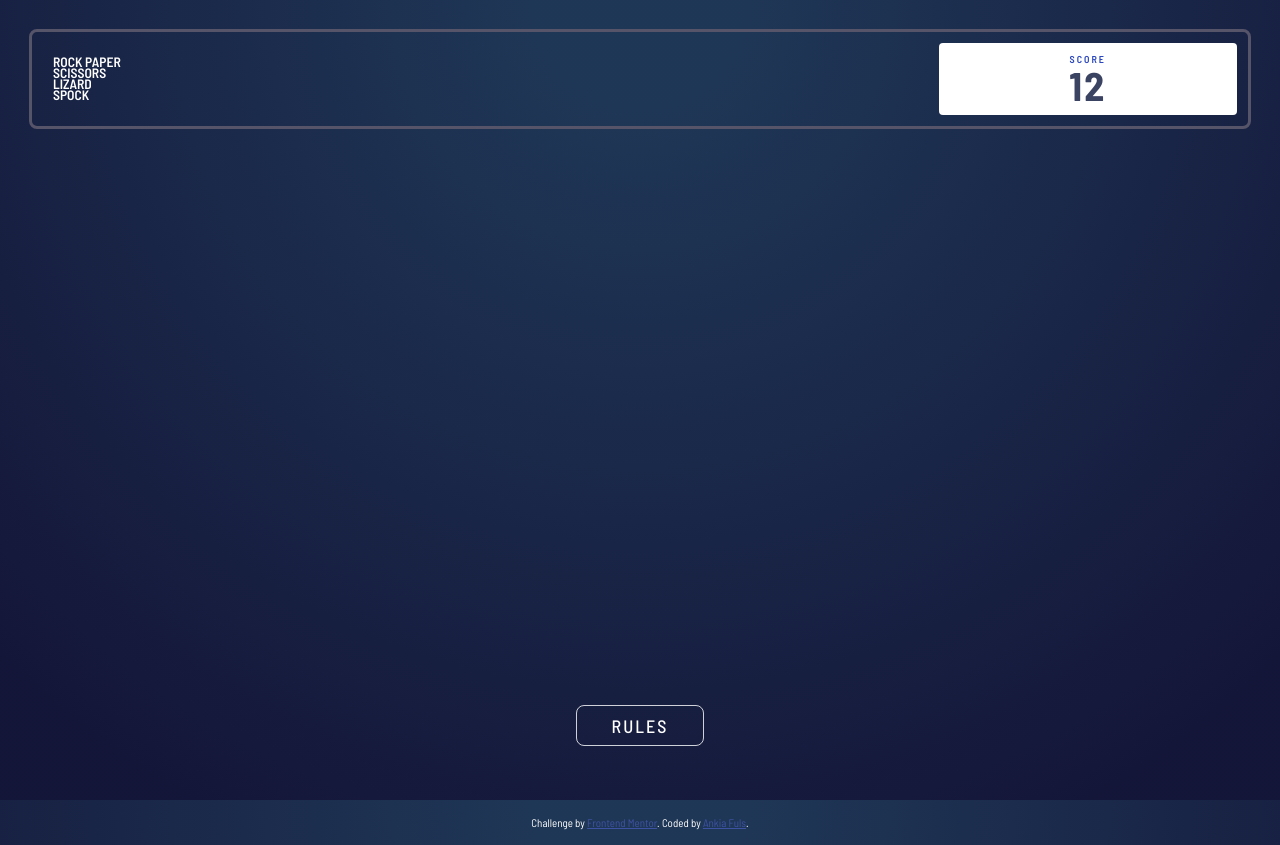
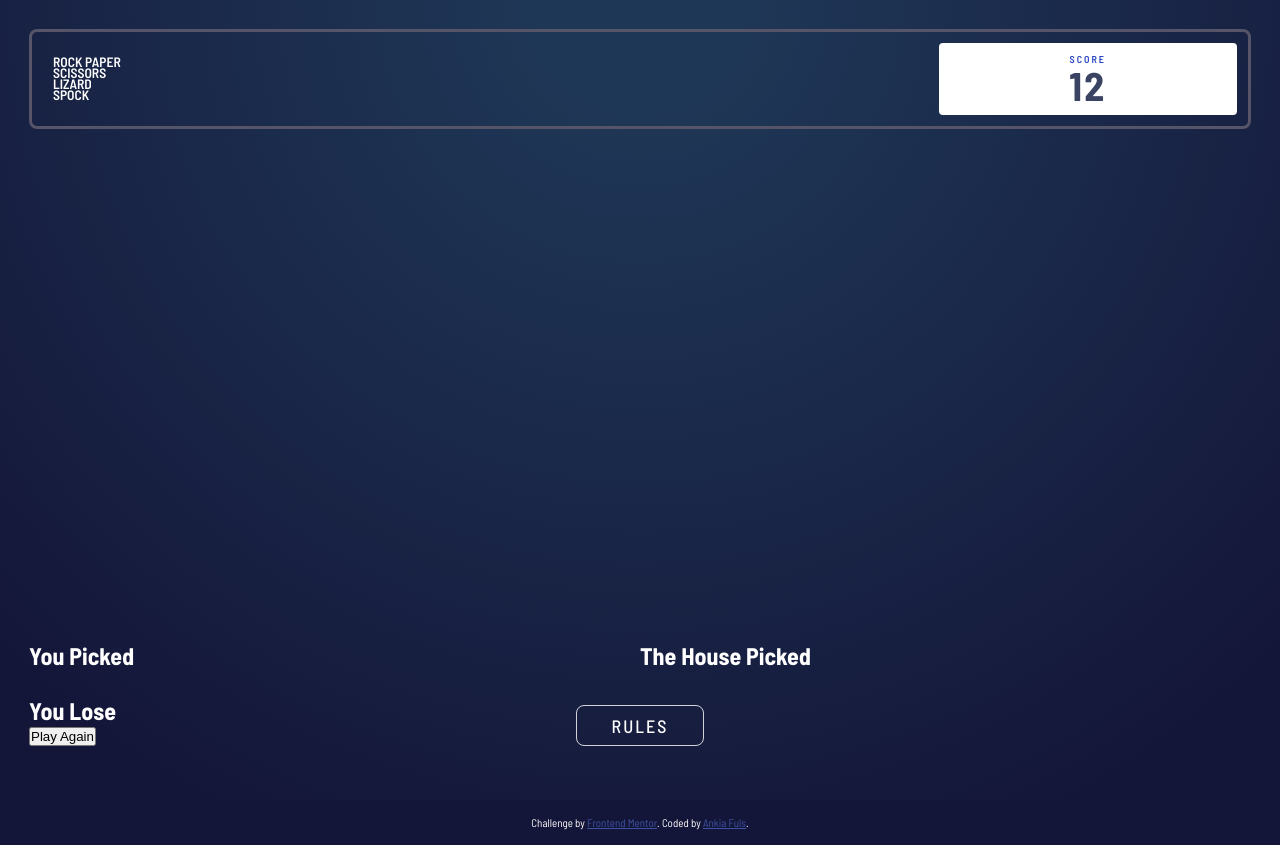
Before and after one commit to Ankia-Fuls/fem-rock-paper-scissors, a React (Vite) app: page / in a window 1280 px wide. Built offline with nearby package versions, Linux system fonts and the light colour scheme.

Commit message:
Layed out screen changing

```diff
--- a/src/App.jsx
+++ b/src/App.jsx
@@ -18,6 +18,10 @@ function App() {
 
   // Score
   const [score, setScore] = useState(12);
+  const [win, setWin] = useState(false);
+
+  // State
+  const [chosen, setChosen] = useState(false);
 
   // Toggle modal state
   useEffect(() => {
@@ -73,8 +77,31 @@ function App() {
             </div>
           </div>
 
-          <div className='game__main'>
+          {/* Choosing Step */}
+          <div className={!chosen ? 'game__choice' : 'game__choice hidden'} aria-hidden={chosen} inert={chosen}>
 
+          </div>
+
+          {/* Results */}
+          <div className={chosen ? 'game__results' : 'game__results hidden'} aria-hidden={!chosen} inert={!chosen}>
+            <div className='results__user'>
+              <h2>You Picked</h2>
+              <div className='results__display'>
+                {/* Results image */}
+              </div>
+            </div>
+
+            <div className='results__computer'>
+              <h2>The House Picked</h2>
+              <div className='results__display results__display--house'>
+                {/* Results image */}
+              </div>
+            </div>
+
+            <div className='results__result'>
+              <h2>{win ? "You Win" : "You Lose"}</h2>
+              <button className='results__reset'>Play Again</button>
+            </div>
           </div>
 
 
--- a/src/css/styles.scss
+++ b/src/css/styles.scss
@@ -47,6 +47,11 @@ main {
     position: relative;
     width: 100%;
     height: 100%;
+}
+
+.hidden {
+    display: none;
+    position: relative;
 }
 
 .game {
@@ -128,6 +133,31 @@ main {
         text-transform: uppercase;
 
     }
+
+    &__results {
+        display: grid;
+        grid-template-columns: 1fr 1fr;
+        grid-template-rows: auto auto;
+        grid-template-areas:
+            "user computer"
+            "result result";
+
+        // For large screens, all in row, place result between the others
+    }
+}
+
+.results {
+    &__user {
+        grid-area: user;
+    }
+
+    &__computer {
+        grid-area: computer;
+    }
+
+    &__result {
+        grid-area: result;
+    }
 }
 
 .rules {
@@ -140,6 +170,8 @@ main {
 
 
 .attribution {
+    width: 100%;
+    background-color: var(--radial-end);
     font-size: 0.6875rem;
     text-align: center;
     padding: 1rem;
```
